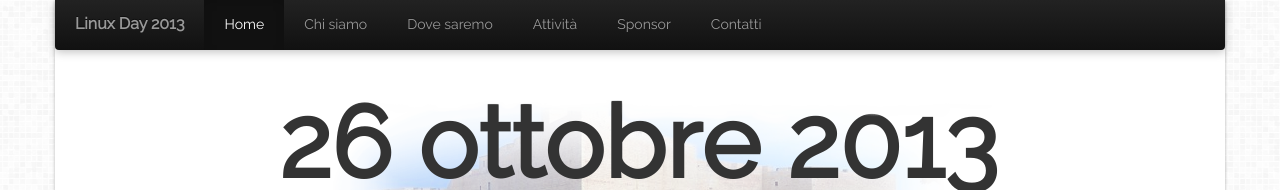
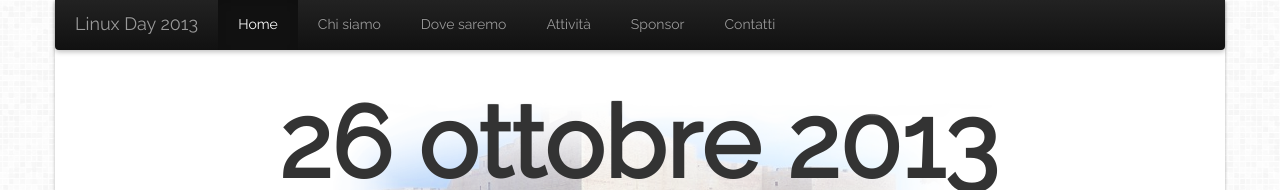
Before and after one commit to linuxdaybarletta/linuxdaybarletta2013.github.io, a Jekyll site: the page built from 00-index.html, in a window 1280 px wide. Shown: the top 190 px of the page. Built offline with Jekyll 4.4.1, drawn with Linux system fonts in a browser that asks for light colours; nearby versions of some CDN libraries; Markdown is read by kramdown in place of the engine named in the settings; comment, search, counter and statistics services are not loaded.

Commit message:
Update navbar style

```diff
--- a/assets/css/main.css
+++ b/assets/css/main.css
@@ -210,15 +210,13 @@ li {
     border: 0;
     -webkit-box-shadow: 0 2px 10px rgba(0,0,0,.25);
     -moz-box-shadow: 0 2px 10px rgba(0,0,0,.25);
-    box-shadow: 0 2px 10px rgba(0,0,0,.25);
+    box-shadow: 0 2px 5px rgba(0,0,0,.25);
 }
 
 /* Downsize the brand/project name a bit */
 .navbar .brand {
     padding: 14px 20px 16px; /* Increase vertical padding to match navbar links */
-    font-size: 16px;
-    font-weight: bold;
-    text-shadow: 0 -1px 0 rgba(0,0,0,.5);
+    font-size: 18px;
 }
 
 /* Navbar links: increase padding for taller navbar */
```
